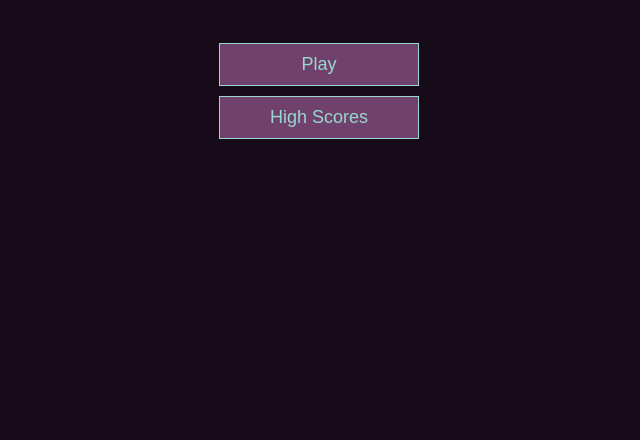
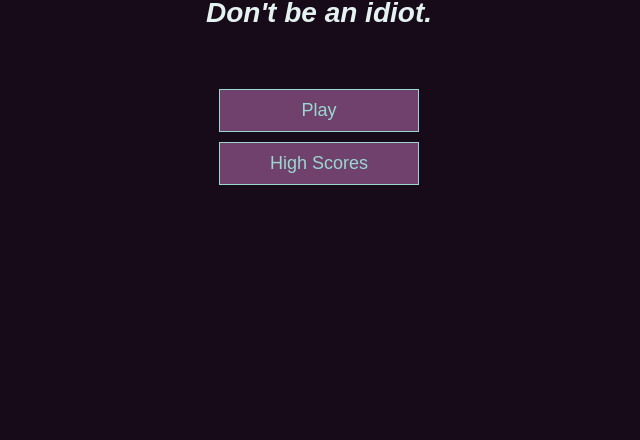
Before and after one commit to ryanmeinzer/idiomanity, a plain HTML site: page index.html in a window 1280 px wide. Shown: the part 360-800 px from the top of the page, without its empty margins (321-961 px from the left). Drawn offline with Linux system fonts and the light colour scheme.

Commit message:
added tagline

```diff
--- a/app.css
+++ b/app.css
@@ -35,6 +35,13 @@ h2 {
   font-size: 4.2rem;
   margin-bottom: 4rem;
   font-weight: 700;
+}
+
+#tagline {
+  font-size: 2.8rem;
+  margin-bottom: 6rem;
+  font-weight: 700;
+  font-style: italic;
 }
 
 h3 {
--- a/index.html
+++ b/index.html
@@ -12,6 +12,7 @@
     <div class="container">
         <div id="home" class="flex-center flex-column">
             <h1>Idiomanity</h1>
+            <h2 id="tagline">Don't be an idiot.</h2>
             <a class="btn" href="/game.html">Play</a>
             <a class="btn" href="/highscores.html">High Scores</a>
         </div>
```
